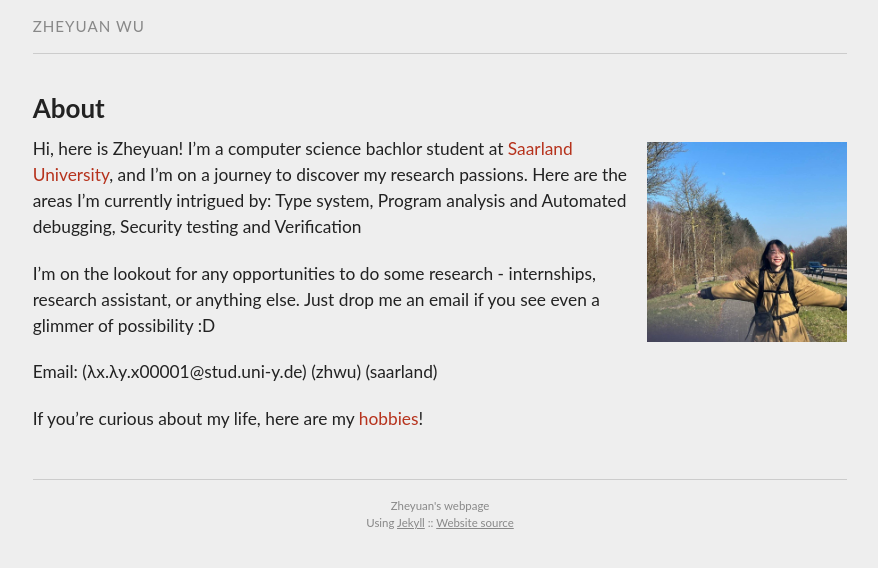
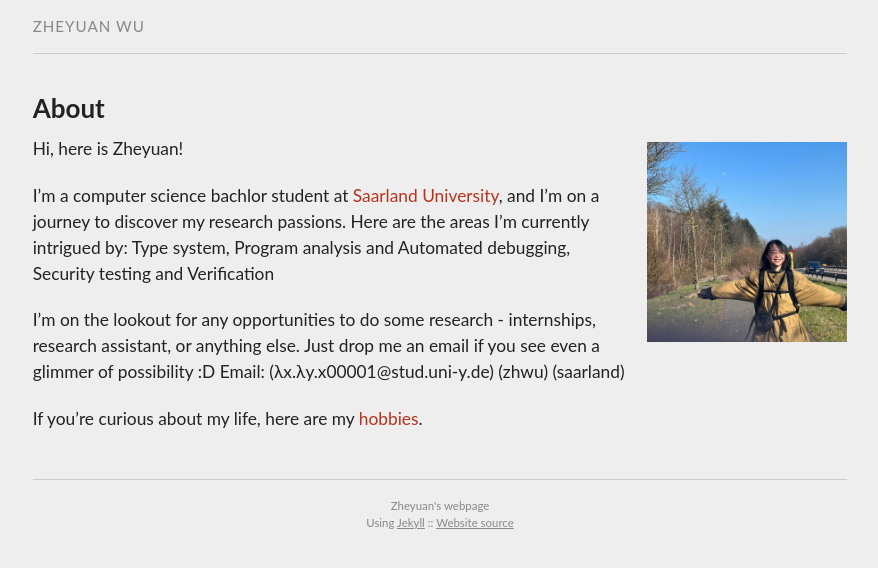
Before and after one commit to ZheyuanWU/ZheyuanWU.github.io, a Jekyll site: the page built from index.md, in a window 1280 px wide. Shown: the top 568 px of the page, without its empty margins (200-1078 px from the left). Built offline with Jekyll 4.4.1, drawn with Linux system fonts in a browser that asks for light colours.

```diff
--- a/index.md
+++ b/index.md
@@ -6,16 +6,18 @@ permalink: /
 {% include image.html url="images/myphoto.jpg" width="200px" align="right" %}
 
 Hi, here is Zheyuan!
+
 I'm a computer science bachlor student at [Saarland University], and I'm on a journey to discover my research passions. Here are the areas I'm currently intrigued by:
-Type system, Program analysis and Automated debugging, Security testing and Verification
+Type system,
+Program analysis and Automated debugging,
+Security testing and Verification
 
 <!-- I enjoy learning new abstract theories at university and would like to find more motivation through practice. So I am currently looking for a student job in coding, for any ideas or information please feel free to [email me] :D -->
 
 I'm on the lookout for any opportunities to do some research - internships, research assistant, or anything else. Just drop me an email if you see even a glimmer of possibility :D
-
 Email: (λx.λy.x00001@stud.uni-y.de) (zhwu) (saarland)
 
-If you're curious about my life, here are my [hobbies]!
+If you're curious about my life, here are my [hobbies].
 
 [Saarland University]: https://saarland-informatics-campus.de/
 
```
